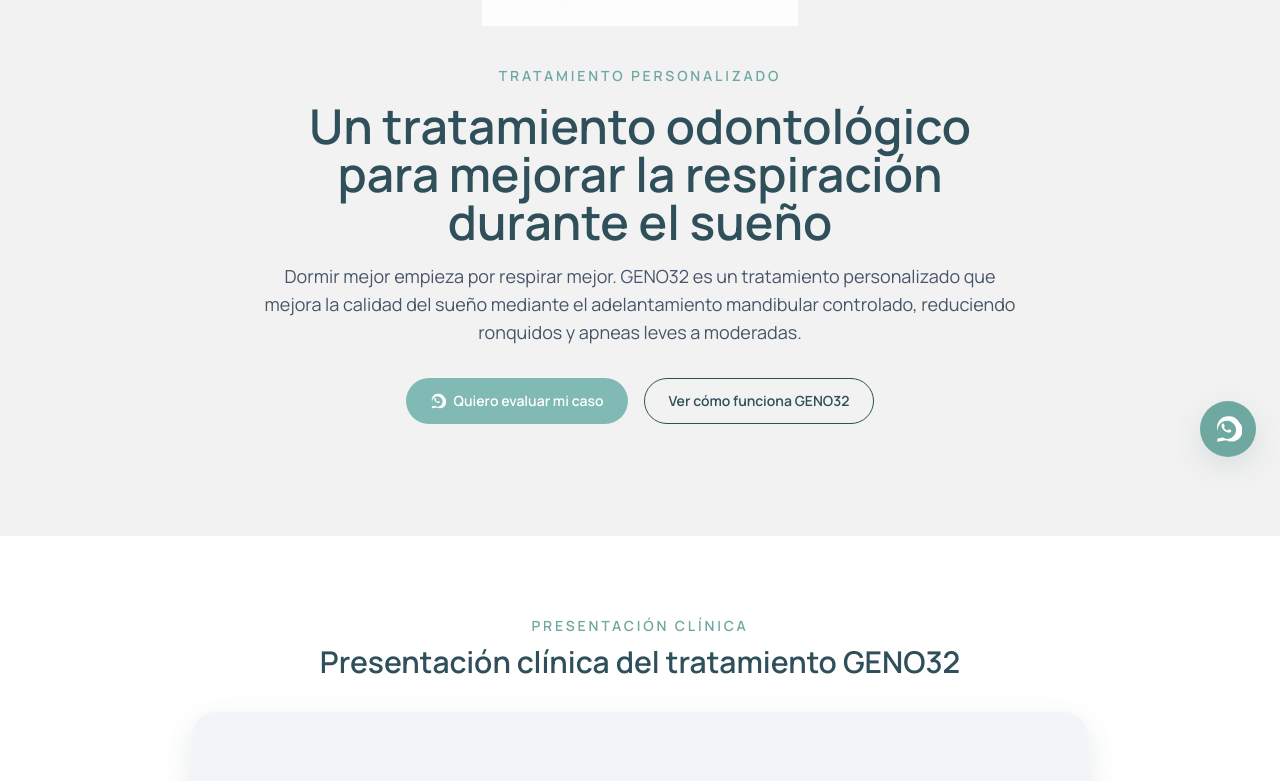
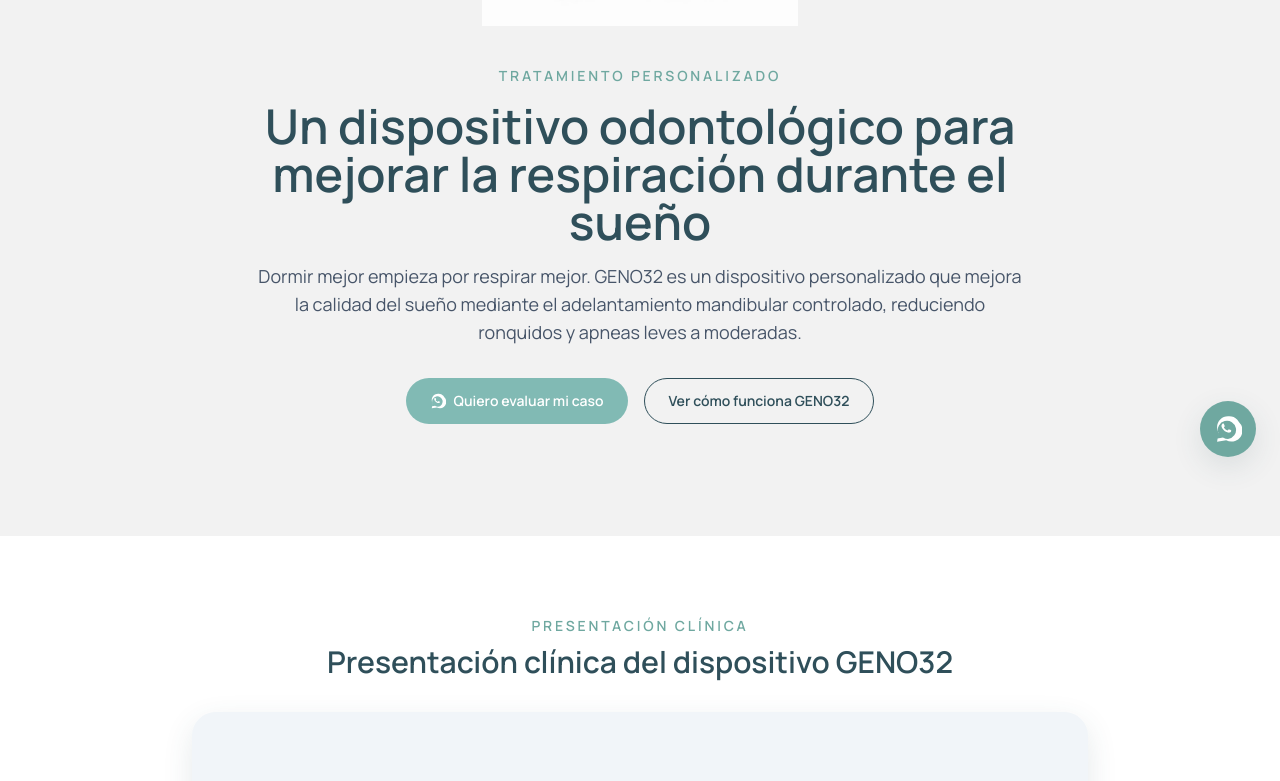
Before and after one commit to gefm2002/maida, a React (Vite) app: page /geno32 in a window 1280 px wide. Shown: the part 319-1100 px from the top of the page. Built offline with nearby package versions, Linux system fonts and the light colour scheme.

Commit message:
Cambiar 'tratamiento' por 'dispositivo' en landing GENO32

```diff
--- a/src/data/geno32.json
+++ b/src/data/geno32.json
@@ -1,12 +1,12 @@
 {
   "title": "GENO32",
-  "subtitle": "Tratamiento odontológico personalizado para mejorar la calidad del sueño y la respiración nocturna",
-  "metaTitle": "GENO32 | Tratamiento para ronquidos y apnea del sueño | Maida Smirlian Odontología",
+  "subtitle": "Dispositivo odontológico personalizado para mejorar la calidad del sueño y la respiración nocturna",
+  "metaTitle": "GENO32 | Dispositivo para ronquidos y apnea del sueño | Maida Smirlian Odontología",
   "metaDescription": "Dispositivo odontológico personalizado desarrollado por la Dra. Maida Smirlian para mejorar la respiración durante el sueño, reducir ronquidos y tratar apneas leves a moderadas mediante adelantamiento mandibular controlado.",
   "youtubeVideoUrl": "YOUTUBE_VIDEO_URL",
   "hero": {
-    "title": "Un tratamiento odontológico para mejorar la respiración durante el sueño",
-    "subtitle": "Dormir mejor empieza por respirar mejor. GENO32 es un tratamiento personalizado que mejora la calidad del sueño mediante el adelantamiento mandibular controlado, reduciendo ronquidos y apneas leves a moderadas.",
+    "title": "Un dispositivo odontológico para mejorar la respiración durante el sueño",
+    "subtitle": "Dormir mejor empieza por respirar mejor. GENO32 es un dispositivo personalizado que mejora la calidad del sueño mediante el adelantamiento mandibular controlado, reduciendo ronquidos y apneas leves a moderadas.",
     "ctaPrimary": "Quiero evaluar mi caso",
     "ctaSecondary": "Ver cómo funciona GENO32"
   },
@@ -54,7 +54,7 @@
     ]
   },
   "safety": {
-    "title": "Seguridad del tratamiento",
+    "title": "Seguridad del dispositivo",
     "description": "El dispositivo no daña la articulación temporomandibular porque el movimiento de adelantamiento es medido, progresivo e individual.",
     "points": [
       "El adelantamiento mandibular es controlado y personalizado para cada paciente",
@@ -93,7 +93,7 @@
       "Quienes tienen sueño no reparador y se despiertan cansados",
       "Pacientes con apnea del sueño leve a moderada (bajo indicación médica)",
       "Personas que no toleran otros tratamientos o dispositivos",
-      "Quienes ya usan placa de bruxismo: GENO32 también cubre el tratamiento del bruxismo como beneficio integrado, no es necesario usar dos dispositivos. Se evalúa cada caso clínicamente."
+      "Quienes ya usan placa de bruxismo: GENO32 también cubre el dispositivo para bruxismo como beneficio integrado, no es necesario usar dos dispositivos. Se evalúa cada caso clínicamente."
     ],
     "notForWho": [
       "No reemplaza estudios médicos cuando la apnea es severa",
@@ -114,12 +114,12 @@
       {
         "step": 2,
         "title": "Estudios necesarios",
-        "content": "Si corresponde, indicamos estudios complementarios (como polisomnografía o evaluación respiratoria) para determinar el tratamiento adecuado, la severidad del caso y los parámetros de adelantamiento necesarios."
+        "content": "Si corresponde, indicamos estudios complementarios (como polisomnografía o evaluación respiratoria) para determinar el dispositivo adecuado, la severidad del caso y los parámetros de adelantamiento necesarios."
       },
       {
         "step": 3,
         "title": "Diseño personalizado",
-        "content": "Mediante escaneo digital y tecnología CAD/CAM, diseñamos tu tratamiento específico adaptado a tu anatomía. El adelantamiento mandibular se define de forma controlada y personalizada para tu caso."
+        "content": "Mediante escaneo digital y tecnología CAD/CAM, diseñamos tu dispositivo específico adaptado a tu anatomía. El adelantamiento mandibular se define de forma controlada y personalizada para tu caso."
       },
       {
         "step": 4,
@@ -145,7 +145,7 @@
       "Combinación de los anteriores"
     ],
     "ctaLabel": "Quiero evaluar mi respiración durante el sueño",
-    "whatsappMessageTemplate": "Hola, quiero evaluar mi caso para el tratamiento GENO32. Mis síntomas son {sintoma}. Mi barrio es {barrio}. Mi teléfono es {telefono}."
+    "whatsappMessageTemplate": "Hola, quiero evaluar mi caso para el dispositivo GENO32. Mis síntomas son {sintoma}. Mi barrio es {barrio}. Mi teléfono es {telefono}."
   },
   "faqs": [
     {
--- a/src/pages/Geno32Landing.tsx
+++ b/src/pages/Geno32Landing.tsx
@@ -170,7 +170,7 @@
               Presentación clínica
             </p>
             <h2 className="section-title mt-2 text-center">
-              Presentación clínica del tratamiento GENO32
+              Presentación clínica del dispositivo GENO32
             </h2>
             <div className="mt-8 aspect-video overflow-hidden rounded-3xl bg-slate-100 shadow-soft">
               {geno32Data.youtubeVideoUrl !== 'YOUTUBE_VIDEO_URL' ? (
```
